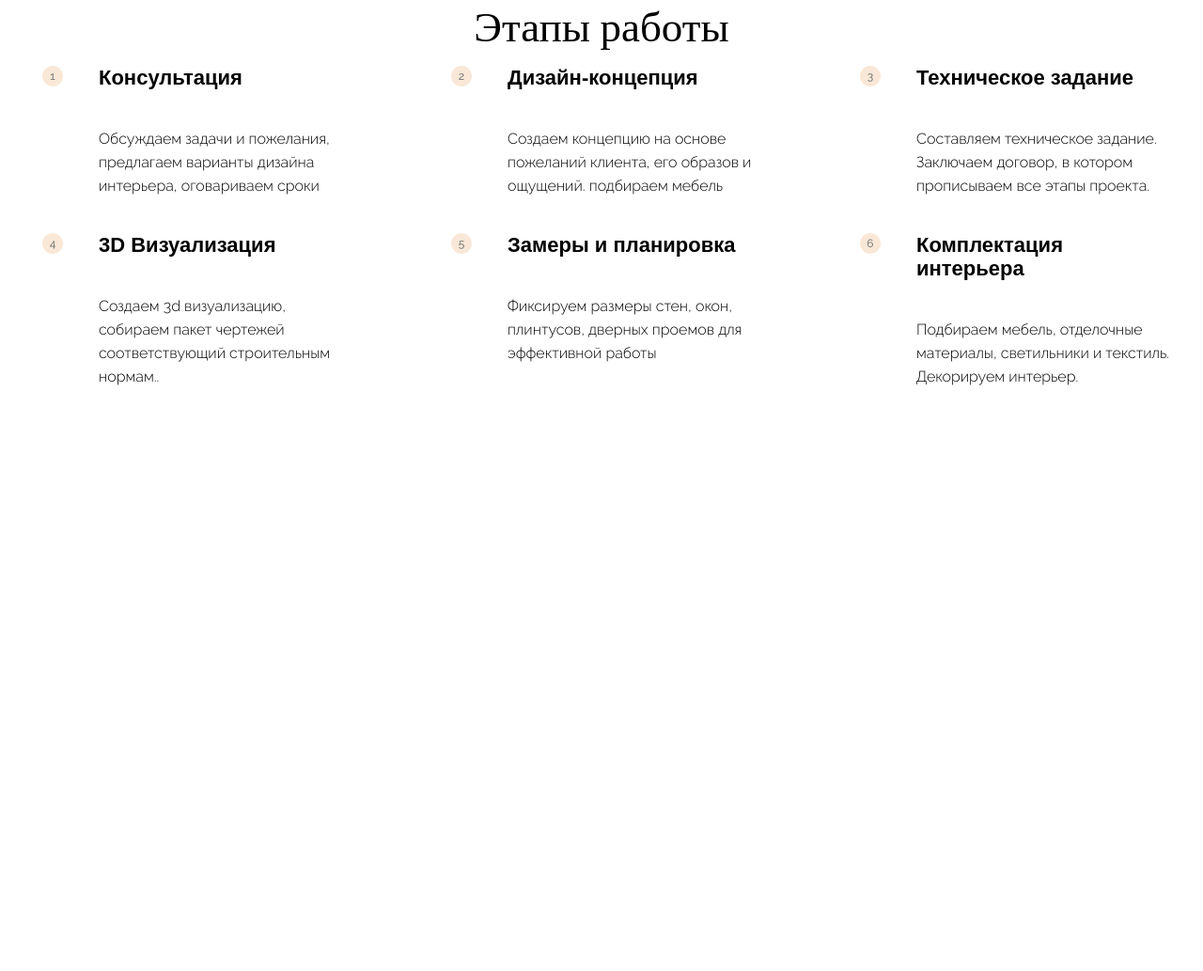
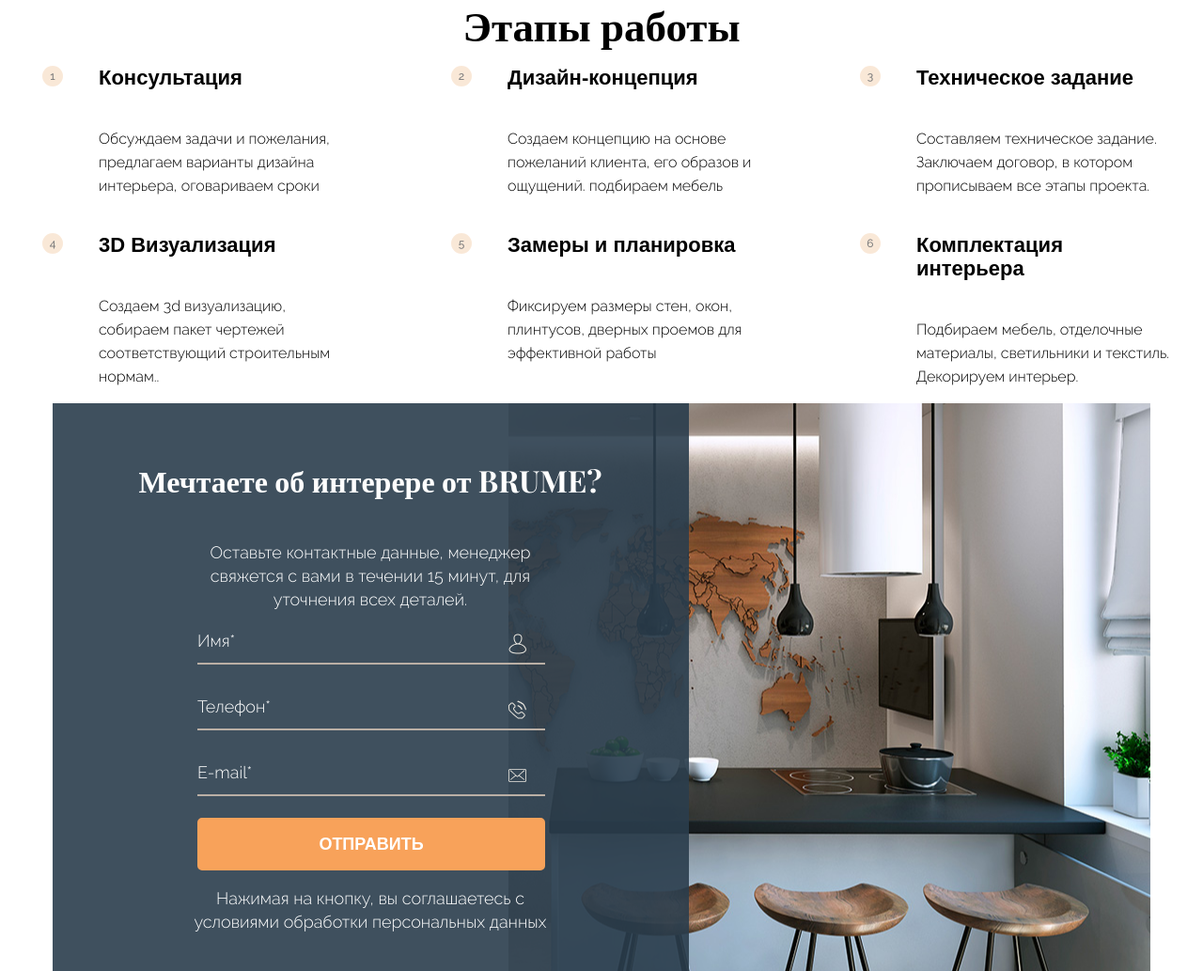
Before and after one commit to Ostin63/adaptive-brume, a website: page source/index.html in a window 1280 px wide. Shown: the part 5390-6423 px from the top of the page at 94% size. Before the commit the page ends 5819 px from the top, so only its background shows below. Drawn offline with nearby package versions, Linux system fonts and the light colour scheme; files that its build step writes are made by us from their sources; files whose address does not match are found by name; a web font is replaced by a local one.

Commit message:
Добавил стили для блока contacts

```diff
--- a/source/index.html
+++ b/source/index.html
@@ -368,28 +368,45 @@
         </li>
       </ol>
     </section>
-    <!--<section class="contacts">
+    <section class="contacts">
       <h2 class="contacts__title" id="section-8">Мечтаете об интерере от BRUME?</h2>
       <p class="contacts__text">Оставьте контактные данные, менеджер свяжется с вами в течении 15 минут, для уточнения
         всех деталей.</p>
       <form class="contacts__form" action="https://echo.htmlacademy.ru/" method="POST">
-        <label>
+        <ul class="contacts__list">
+          <li class="contacts__item">
+            <label class="contacts__label">
               <span class="visually-hidden">Введите имя</span>
-          <input type="text" placeholder="Имя*" name="name">
+              <input class="contacts__input contacts__input--name" type="text" placeholder="Имя*" name="name">
+              <svg class="contacts__input-icon contacts__input-icon--name" role="img" width="19" height="22">
+                <use xlink:href="img/stack.svg#user"></use>
+              </svg>
             </label>
-        <label>
+          </li>
+          <li class="contacts__item">
+            <label class="contacts__label">
               <span class="visually-hidden">Введите телефон</span>
-          <input type="text" placeholder="Телефон*" name="phone">
+              <input class="contacts__input contacts__input--phone" type="text" placeholder="Телефон*" name="phone">
+              <svg class="contacts__input-icon contacts__input-icon--phone" role="img" width="19" height="22">
+                <use xlink:href="img/stack.svg#phone"></use>
+              </svg>
             </label>
-        <label>
+          </li>
+          <li class="contacts__item">
+            <label class="contacts__label">
               <span class="visually-hidden">Введите адрес почты</span>
-          <input type="email" placeholder="E-mail*" name="mail">
+              <input class="contacts__input contacts__input--mail" type="email" placeholder="E-mail*" name="mail">
+              <svg class="contacts__input-icon contacts__input-icon--mail" role="img" width="19" height="22">
+                <use xlink:href="img/stack.svg#mail"></use>
+              </svg>
             </label>
+          </li>
+        </ul>
         <button class="contacts__button" type="submit">отправить</button>
       </form>
       <p class="contacts__bottom-text">Нажимая на кнопку, вы соглашаетесь с условиями обработки персональных данных</p>
     </section>
-    <section class="reviews">
+    <!--<section class="reviews">
       <h2 class="reviews__title" id="section-5">Отзывы наших клиентов</h2>
       <ul class="reviews__slider">
         <li class="reviews__item">
--- a/source/sass/blocks/Job.scss
+++ b/source/sass/blocks/Job.scss
@@ -17,7 +17,7 @@
   text-align: center;
   font-size: 45px;
   line-height: 45px;
-  font-weight: normal;
+  font-weight: 600;
   font-family: $font-playfair;
   grid-column: 2 / -2;
 }
--- /dev/null
+++ b/source/sass/blocks/contacts.scss
@@ -0,0 +1,210 @@
+.contacts {
+  display: grid;
+  grid-template-columns: 13px 1fr 13px;
+  grid-template-rows: 50px 180px 100px 366px 140px 75px;
+  background: url("../img/card-320-contact.jpg") 50% 50% no-repeat;
+  background-size: cover;
+
+  &::before {
+    width: 100%;
+    content: "";
+    background: var(--black-90);
+    grid-column: 1 / -1;
+    grid-row: 1 / -1;
+
+    @media (min-width: $tablet-width-onli) {
+      width: 768px;
+    }
+
+    @media (min-width: $desktop-width-onli) {
+      width: 677px;
+      grid-column: 2 / -2;
+    }
+  }
+
+  @media (min-width: $tablet-width) {
+    grid-template-columns: 35px 1fr 35px;
+    grid-template-rows: 90px 120px 75px 366px 100px 27px;
+    background: url("../img/card-768-contact.jpg ") 50% 50% no-repeat;
+    background-size: cover;
+  }
+
+  @media (min-width: $tablet-width-onli) {
+    background-position: right;
+    background-size: 768px 778px;
+  }
+
+  @media (min-width: $desktop-width-onli) {
+    grid-template-columns: 1fr 1168px 1fr;
+    grid-template-rows: 60px 86px 85px 273px 60px 40px;
+    background: none;
+
+    &::after {
+      content: "";
+      width: 683px;
+      height: 604px;
+      margin-left: auto;
+      background: url("../img/card-max-contact.jpg") 50% 50% no-repeat;
+      background-position: right;
+      grid-column: 2 / -2;
+      grid-row: 1 / -1;
+      z-index: -1;
+    }
+  }
+
+  @media (min-width: $desktop-width-max) {
+    grid-template-columns: 1fr 1360px 1fr;
+  }
+}
+
+.contacts__title {
+  max-width: 500px;
+  margin: 0 auto;
+  text-align: center;
+  font-size: 45px;
+  line-height: normal;
+  font-weight: 600;
+  font-family: $font-playfair;
+  color: var(--basic-white);
+  grid-column: 2 / -2;
+  grid-row: 2 / 3;
+
+  @media (min-width: $tablet-width-onli) {
+    margin: 0;
+    margin-left: 80px;
+  }
+
+  @media (min-width: $desktop-width-onli) {
+    margin-left: 88px;
+    font-size: 32px;
+  }
+}
+
+.contacts__text {
+  max-width: 500px;
+  margin: 0 auto;
+  text-align: center;
+  font-size: 16px;
+  line-height: 25px;
+  font-weight: 300;
+  font-family: $font-raleway;
+  color: var(--basic-white);
+  grid-column: 2 / -2;
+  grid-row: 3 / 4;
+
+  @media (min-width: $tablet-width-onli) {
+    margin: 0;
+    margin-left: 80px;
+  }
+
+  @media (min-width: $desktop-width-onli) {
+    margin-left: 88px;
+    padding-right: 50px;
+    padding-left: 50px;
+    font-size: 18px;
+  }
+}
+
+.contacts__form {
+  width: 100%;
+  max-width: 500px;
+  margin: 0 auto;
+  grid-column: 2 / -2;
+  grid-row: 4 / 5;
+
+  @media (min-width: $tablet-width-onli) {
+    margin: 0;
+    margin-left: 80px;
+  }
+
+  @media (min-width: $desktop-width-onli) {
+    width: 370px;
+    margin-left: 154px;
+  }
+}
+
+.contacts__list {
+  margin: 0;
+  padding: 0;
+  list-style: none;
+}
+
+.contacts__label {
+  position: relative;
+}
+
+.contacts__input {
+  width: 100%;
+  height: 50px;
+  margin-bottom: 50px;
+  padding: 0;
+  padding-right: 50px;
+  border: none;
+  font-size: 18px;
+  line-height: 50px;
+  font-weight: 300;
+  font-family: $font-raleway;
+  border-bottom: $border-grey;
+  color: var(--basic-white);
+  background: var(--white-00);
+
+  &::placeholder {
+    color: var(--basic-white);
+  }
+
+  @media (min-width: $desktop-width-onli) {
+    height: 47px;
+    margin-bottom: 23px;
+  }
+}
+
+.contacts__input-icon {
+  display: none;
+
+  @media (min-width: $tablet-width) {
+    position: absolute;
+    top: 0;
+    right: 20px;
+    display: block;
+  }
+}
+
+.contacts__button {
+  width: 100%;
+  height: 56px;
+  border: $border-yellow;
+  border-radius: 5px;
+  text-transform: uppercase;
+  font-size: 18px;
+  line-height: 18px;
+  font-weight: 600;
+  font-family: $font-raleway;
+  color: var(--basic-white);
+  background: var(--yellow);
+}
+
+.contacts__bottom-text {
+  width: 100%;
+  max-width: 500px;
+  margin: 0 auto;
+  text-align: center;
+  font-size: 18px;
+  line-height: 25px;
+  font-weight: 300;
+  font-family: $font-raleway;
+  color: var(--basic-white);
+  align-self: end;
+  grid-column: 2 / -2;
+  grid-row: 5/ -2;
+
+  @media (min-width: $tablet-width-onli) {
+    margin: 0;
+    margin-left: 80px;
+  }
+
+  @media (min-width: $desktop-width-onli) {
+    margin-left: 88px;
+    padding-left: 50px;
+    padding-right: 50px;
+  }
+}
--- a/source/sass/blocks/video.scss
+++ b/source/sass/blocks/video.scss
@@ -7,7 +7,7 @@
     grid-template-columns: 35px 1fr 35px;
   }
 
-  @media (min-width: $desktop-width) {
+  @media (min-width: $desktop-width-max) {
     grid-template-columns: 1fr 1360px 1fr;
   }
 }
--- a/source/sass/style.scss
+++ b/source/sass/style.scss
@@ -8,3 +8,4 @@
 @import "blocks/services.scss";
 @import "blocks/video.scss";
 @import "blocks/Job.scss";
+@import "blocks/contacts.scss";
--- a/source/sass/variables.scss
+++ b/source/sass/variables.scss
@@ -6,6 +6,7 @@ $font-muller: 'Muller', 'Arial', sans-serif;
 :root {
   --basic-white: #ffffff;
   --white-gradient: #fdfaf3;
+  --white-00: rgba(255, 255, 255, 0);
   --white-50: rgba(255, 255, 255, 0.5);
   --white-80: rgba(255, 255, 255, 0.8);
   --basic-black: #000000;
@@ -45,3 +46,4 @@ $tablet-width: 768px;
 $tablet-width-onli: 928px;
 $desktop-width-onli: 1208px;
 $desktop-width: 1354px;
+$desktop-width-max: 1382px;
```
Also changed, not shown: build/css/style.min.css, build/index.html, source/img/card-video-mobile.jpg (deleted), source/img/card-video-plan.jpg (deleted), 1 other file. Lines whose indentation alone changed are shown as unchanged.
